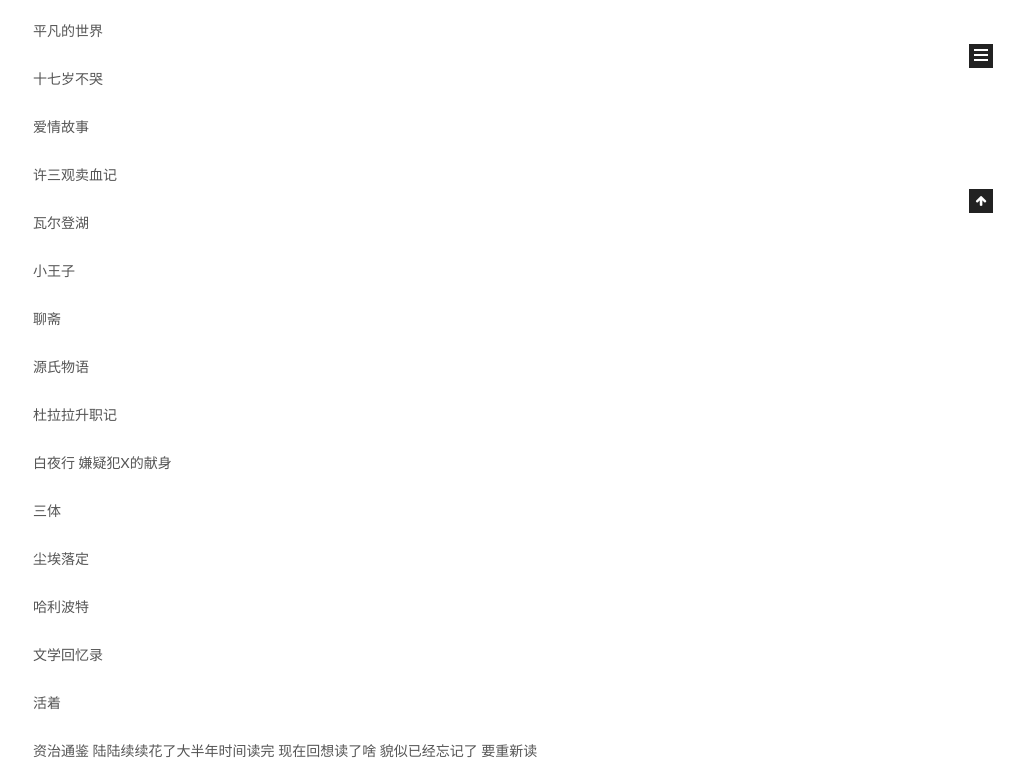
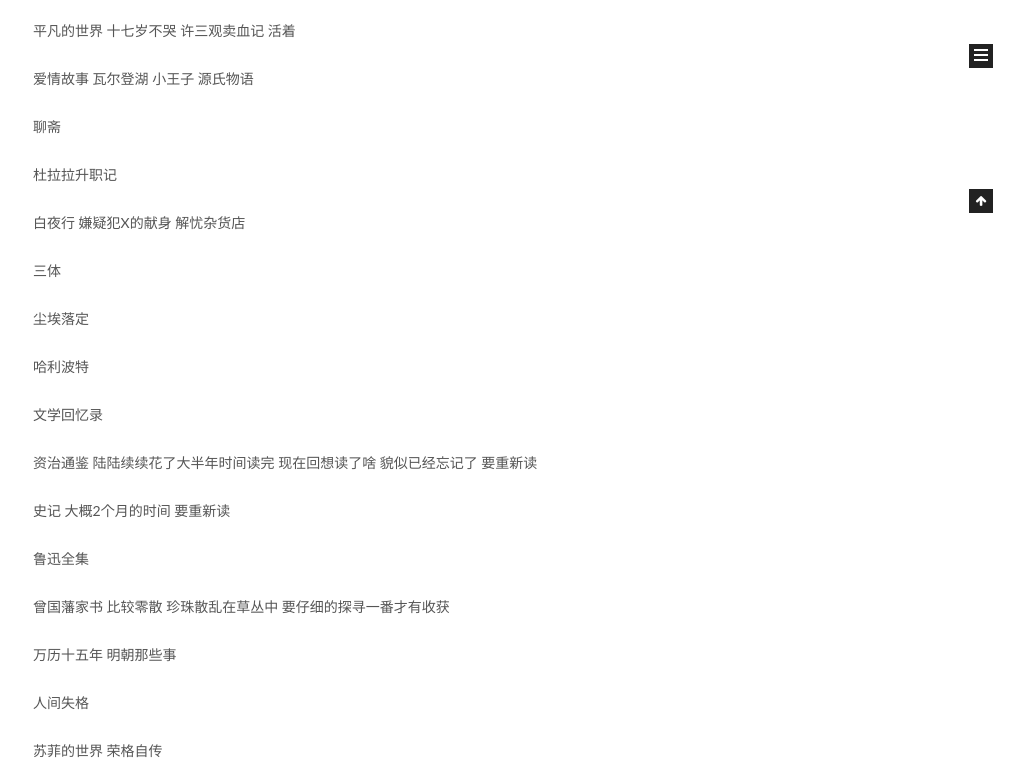
Before and after one commit to zhouweihua/zhouweihua.github.io, a plain HTML site: page blog/page/4/index.html in a window 1280 px wide. Shown: the part 687-1469 px from the top of the page, without its empty margins (257-1280 px from the left). Drawn offline with Linux system fonts and the light colour scheme; some packages are replaced by stand-ins of ours; a script that the page names is missing.

Commit message:
代码调整

```diff
--- a/blog/css/main.css
+++ b/blog/css/main.css
@@ -1822,7 +1822,7 @@ pre .javascript .function {
   width: 4px;
   height: 4px;
   border-radius: 50%;
-  background: #fff9fe;
+  background: #ffda3e;
 }
 .links-of-blogroll {
   font-size: 13px;
--- a/blog/page/4/index.html
+++ b/blog/page/4/index.html
@@ -314,35 +314,31 @@
 <p>射雕三部曲 鹿鼎记</p>
 <p>一步步走过来 看过了 记下来的很少 有不少书要重新还要再读一遍</p>
 <p>战争和和平 钢铁是怎样炼成的 悲惨世界 名人传 童年、在人间、我的大学</p>
-<p>平凡的世界</p>
-<p>十七岁不哭</p>
-<p>爱情故事</p>
-<p>许三观卖血记</p>
-<p>瓦尔登湖</p>
-<p>小王子</p>
+<p>平凡的世界 十七岁不哭 许三观卖血记 活着</p>
+<p>爱情故事 瓦尔登湖 小王子 源氏物语</p>
 <p>聊斋</p>
-<p>源氏物语</p>
 <p>杜拉拉升职记</p>
-<p>白夜行 嫌疑犯X的献身</p>
+<p>白夜行 嫌疑犯X的献身 解忧杂货店</p>
 <p>三体</p>
 <p>尘埃落定</p>
 <p>哈利波特</p>
 <p>文学回忆录</p>
-<p>活着</p>
 <p>资治通鉴 陆陆续续花了大半年时间读完 现在回想读了啥 貌似已经忘记了 要重新读</p>
 <p>史记 大概2个月的时间 要重新读</p>
 <p>鲁迅全集</p>
 <p>曾国藩家书 比较零散 珍珠散乱在草丛中 要仔细的探寻一番才有收获</p>
 <p>万历十五年 明朝那些事</p>
 <p>人间失格</p>
+<p>苏菲的世界 荣格自传</p>
 <p>沉默的大多数<br>黄金时代<br>爱你就像爱生命<br>万物生长<br>一半海水 一半火焰<br>青铜时代<br>悟空传</p>
 <p>孤筏重洋 挪威的森林 月亮和六便士</p>
 <p>百年孤独 麦田里的守望者</p>
+<p>霍乱时期的爱情</p>
 <p>道德经 鬼谷子</p>
 <p>1984 1Q84</p>
 <p>天才在左疯子在右</p>
 <p>乌合之众 君主论</p>
-<p>摆渡人 江城</p>
+<p>摆渡人 江城 江村经济</p>
 <p>乔家大院 达芬奇密码 围城 边城</p>
 <p>盗墓笔记 鬼吹灯</p>
 <p>唐传奇 锦衣行 傀儡咒 魔法学徒 大唐双龙记 诛仙 搜神记 凡人修仙传 江湖异闻录 庆余年 日曜转生 宗教裁判所 巫山传 蜀山剑侠们的青春期 千门大传 傀儡咒</p>
```
Also changed, not shown: blog/2017/11/26/my-mind-2/index.html (+10 -14 lines).
